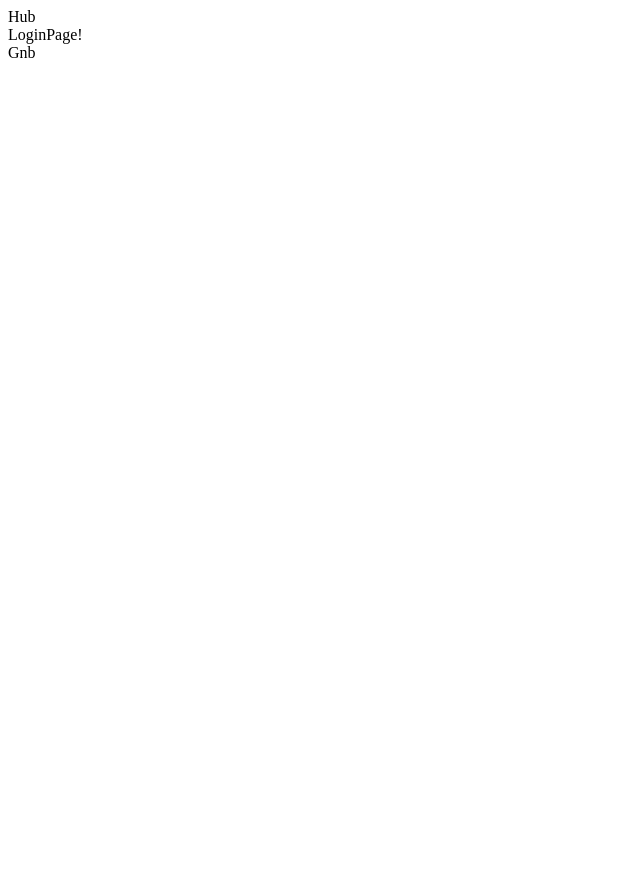
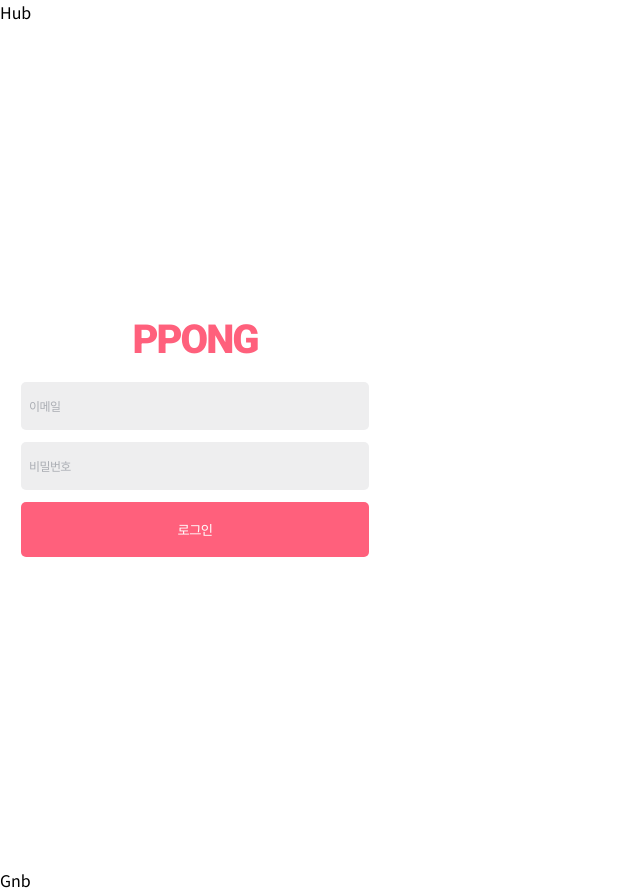
Before and after one commit to codestates-seb/seb42_main_026, a React (Create React App) app in the folder client/: page /Login in a window 1280 px wide. Shown: the whole page, without its empty margins (0-640 px from the left). Before the commit the page ends 800 px from the top, so only its background shows below. Built offline with nearby package versions, Linux system fonts and the light colour scheme.

Commit message:
design : LoginPage 목업

```diff
--- a/client/public/index.html
+++ b/client/public/index.html
@@ -8,6 +8,8 @@
       content="PPONG"
     />
     <title>PPONG</title>
+    <link href="https://fonts.googleapis.com/css2?family=Noto+Sans+KR:wght@100;300;400;500;700;900&display=swap" rel="stylesheet">
+    <link href="https://fonts.googleapis.com/css2?family=Roboto:wght@100;300;400;500;700;900&display=swap" rel="stylesheet">
   </head>
   <body>
     <noscript>You need to enable JavaScript to run this app.</noscript>
--- a/client/src/index.css
+++ b/client/src/index.css
@@ -0,0 +1,154 @@
+body {
+  font-family: "Noto Sans KR", "Roboto";
+}
+
+* {
+  /* 전체선택자->모든 태그에 여백을 뺌 */
+  margin: 0;
+  padding: 0;
+}
+html,
+body,
+div,
+span,
+object,
+iframe,
+h1,
+h2,
+h3,
+h4,
+h5,
+h6,
+p,
+blockquote,
+pre,
+abbr,
+address,
+cite,
+code,
+del,
+dfn,
+em,
+img,
+ins,
+kbd,
+q,
+samp,
+small,
+strong,
+sub,
+sup,
+var,
+b,
+i,
+dl,
+dt,
+dd,
+ol,
+ul,
+li,
+fieldset,
+form,
+label,
+legend,
+table,
+caption,
+tbody,
+tfoot,
+thead,
+tr,
+th,
+td,
+article,
+aside,
+canvas,
+details,
+figcaption,
+figure,
+footer,
+header,
+hgroup,
+menu,
+nav,
+section,
+summary,
+time,
+mark,
+audio,
+video {
+  margin: 0;
+  padding: 0;
+}
+/*블록요소들을 이렇게 여백 0으로 초기화 시켜 모든 브라우저에서 앞으로 주는 여백이 동일한 결과로 적용되도록 함. 전체 선택자 *를 사용하는 것보다 이렇게 블록을 나열하면 성능이 올라감
+*/
+
+html,
+body {
+  width: 100%;
+  height: 100%;
+}
+html {
+  /* ************************************************************
+		종류:overflow(가로,세로)/overflow-x(가로)/overflow-y(세로)
+		표현방식:auto/scroll/hidden
+	    ************************************************************ */
+  overflow-y: scroll; /* 문서전체에 세로 스크롤바자국 항상 표시 */
+  overflow-x: hidden; /* 문서전체에 가로 스크롤바자국 항상 숨김 */
+}
+
+article,
+aside,
+details,
+figcaption,
+figure,
+footer,
+header,
+hgroup,
+menu,
+nav,
+section {
+  display: block;
+  /*시맨틱태그를 지원하지 않은 브라우저
+	-> 인식하지 못하는 태그를 인라인으로 인식하기때문에 강제로 블럭으로 설정함*/
+}
+li {
+  list-style-type: none;
+} /*목록에 점 없애기 */
+a {
+  text-decoration: none; /*하이퍼링크 밑줄 없애기*/
+  color: inherit; /*하이퍼링크의 글자색 부모한테 상속받기*/
+}
+
+h1,
+h2,
+h3,
+h4,
+h5,
+h6 {
+  font-size: 100%;
+}
+/*제목 태그들에 글자크기를 초기화하여 앞으로 부여하는 크기의 기준을 똑같이 설정함*/
+
+body,
+input,
+textarea {
+  font-size: 16px; /*모든글자 기본글자크기*/
+  font-weight: 400; /* IE8 이하버전 대응 */
+}
+input,
+button {
+  cursor: pointer;
+}
+
+img {
+  vertical-align: top; /*이미지에 원치 않는 여백이 생성되는 브라우저 오류가 발생하는 경우가 있음*/
+  font-size: 0; /*폰트 크기 초기화*/
+  border: 0; /* 이미지 링크시 기본적으로 나타나는 테두리 제거 */
+}
+table {
+  border-collapse: collapse;
+} /* 칸사이의 기본 여백 제거 및 중첩 테두리 상쇄 효과 */
+input,
+select {
+  vertical-align: middle;
+} /*문자와 나란히 입력박스를 배치하면 높낮이가 맞지않아 맞추기 위함 */
--- a/client/src/page/LoginPage.tsx
+++ b/client/src/page/LoginPage.tsx
@@ -1,7 +1,81 @@
+import styled from "styled-components";
+
+const LoginWrapper = styled.div`
+  width: 390px;
+  height: 844px;
+  display: flex;
+  flex-direction: column;
+  justify-content: center;
+  align-items: center;
+  background-color: white;
+`;
+const LoginButton = styled.button`
+  width: 348px;
+  height: 55px;
+  display: flex;
+  justify-content: center;
+  align-items: center;
+  border-radius: 5px;
+  border: none;
+  background-color: #ff607c;
+`;
+const LoginText = styled.span`
+  font-family: "Noto Sans KR";
+  color: #ffffff;
+  letter-spacing: -0.05em;
+`;
+
+const Title = styled.span`
+  font-family: "Roboto";
+  color: #ff607c;
+  font-weight: 900;
+  font-size: 40px;
+  letter-spacing: -0.05em;
+`;
+
+const LoginInput = styled.input`
+  /* Frame 23 */
+  width: 340px;
+  height: 48px;
+  /* Gray 04 */
+  background: #eeeeef;
+  border: none;
+  border-radius: 5px;
+  padding-left: 8px;
+`;
+const InputContainer = styled.div`
+  display: flex;
+  flex-direction: column;
+  justify-content: center;
+  align-items: center;
+  padding: 19px 20px;
+  gap: 12px;
+  input:focus {
+    outline: none;
+  }
+  input::placeholder {
+    font-family: "Noto Sans";
+    font-size: 12px;
+    letter-spacing: -0.05em;
+    color: #abaeb4;
+  }
+`;
+
 const LoginPage = () => {
-  return <div>
-    <span>LoginPage!</span>
-  </div>;
+  return (
+    <div>
+      <LoginWrapper>
+        <Title>PPONG</Title>
+        <InputContainer>
+          <LoginInput placeholder="이메일"></LoginInput>
+          <LoginInput placeholder="비밀번호"></LoginInput>
+          <LoginButton>
+            <LoginText>로그인</LoginText>
+          </LoginButton>
+        </InputContainer>
+      </LoginWrapper>
+    </div>
+  );
 };
 
 export default LoginPage;
```
